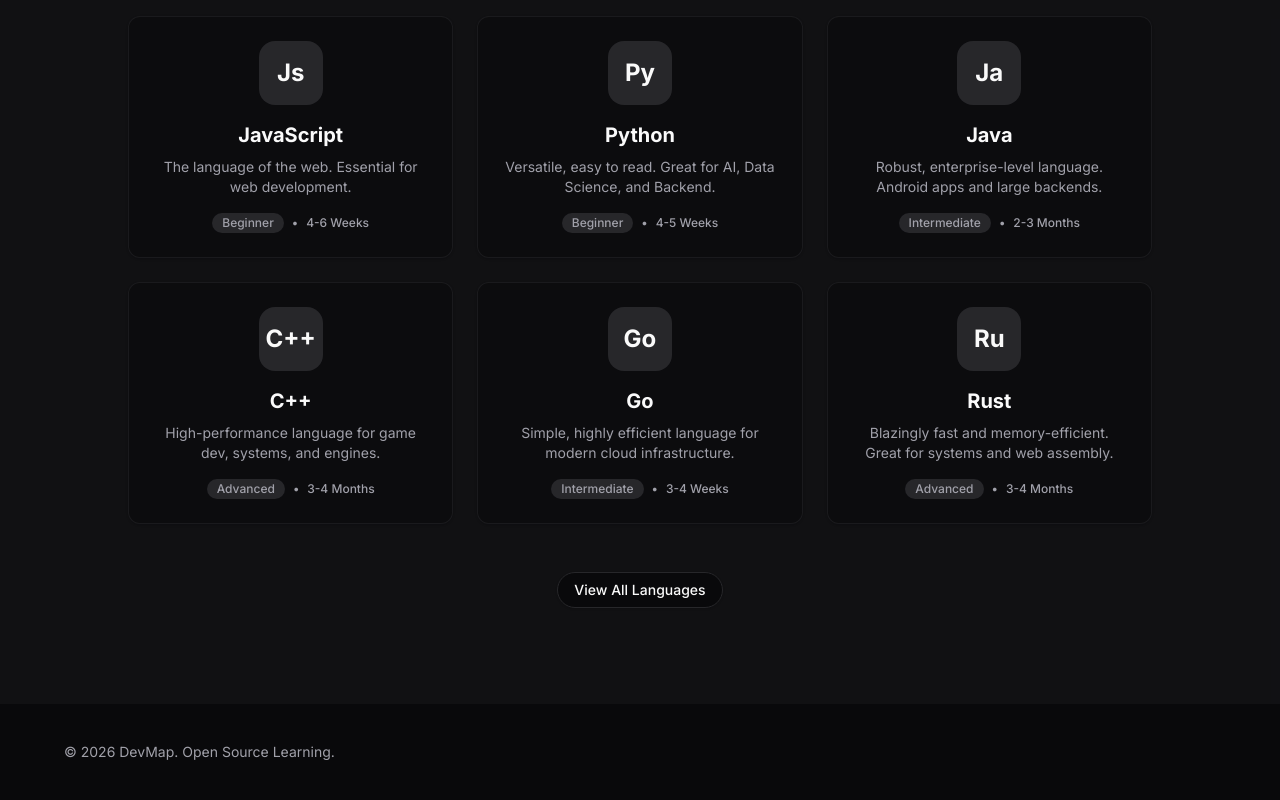
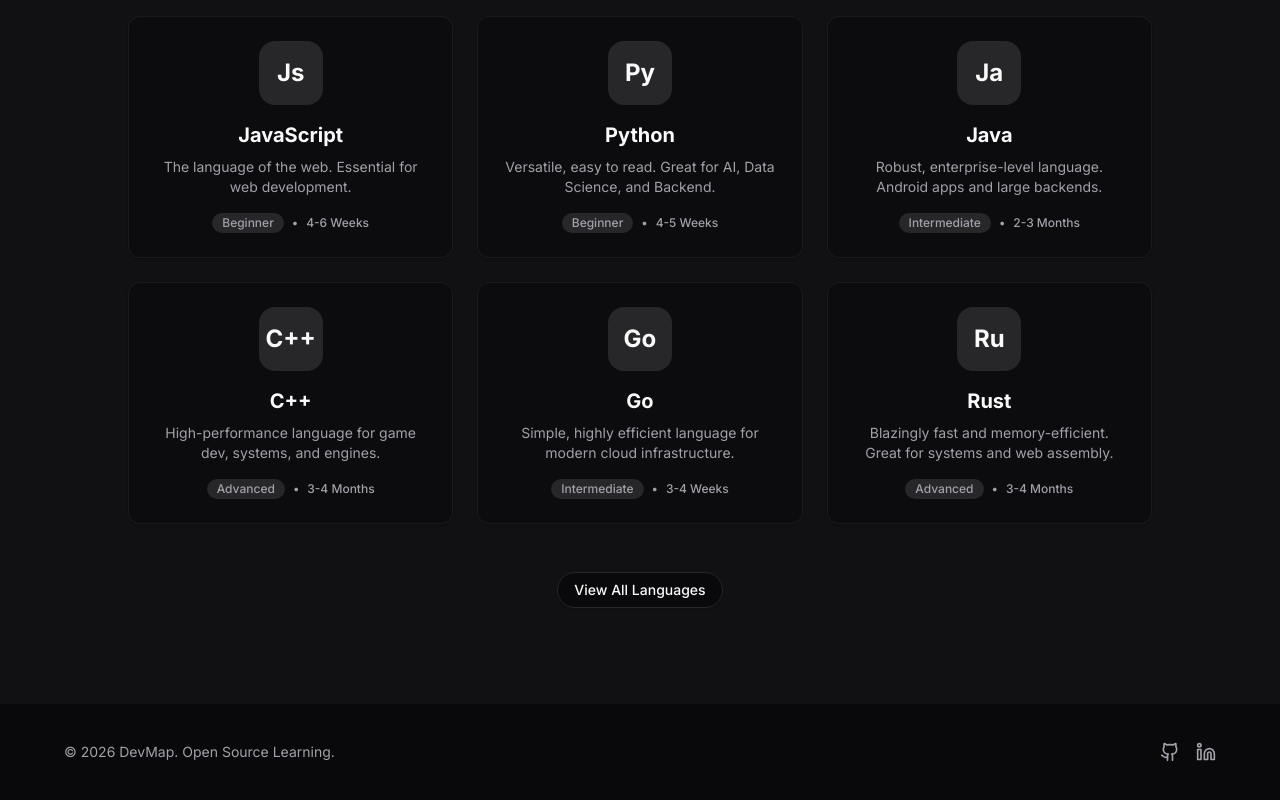
Before and after one commit to dishant11max/devmap, a React (Vite) app: page / in a window 1280 px wide. Shown: the part 1445-2245 px from the top of the page. Built offline with nearby package versions, Linux system fonts and the light colour scheme; no server answers; a web font is replaced by a local one.

Commit message:
added github and linkedin profiles for reaching out,fixed dashboard errors

```diff
--- a/src/components/layout/Footer.jsx
+++ b/src/components/layout/Footer.jsx
@@ -1,3 +1,5 @@
+import { Github, Linkedin } from "lucide-react";
+
 export function Footer() {
   return (
     <footer className="py-6 md:px-8 md:py-0">
@@ -5,6 +7,26 @@ export function Footer() {
         <p className="text-balance text-center text-sm leading-loose text-muted-foreground md:text-left">
           &copy; {new Date().getFullYear()} DevMap. Open Source Learning.
         </p>
+        <div className="flex items-center gap-4">
+          <a
+            href="https://github.com/dishant11max"
+            target="_blank"
+            rel="noreferrer"
+            className="text-muted-foreground hover:text-foreground transition-colors"
+          >
+            <Github className="h-5 w-5" />
+            <span className="sr-only">GitHub</span>
+          </a>
+          <a
+            href="https://www.linkedin.com/in/dishant-savadia-b38b0a289/"
+            target="_blank"
+            rel="noreferrer"
+            className="text-muted-foreground hover:text-foreground transition-colors"
+          >
+            <Linkedin className="h-5 w-5" />
+            <span className="sr-only">LinkedIn</span>
+          </a>
+        </div>
       </div>
     </footer>
   );
--- a/src/components/ui/hero-minimalism.jsx
+++ b/src/components/ui/hero-minimalism.jsx
@@ -67,7 +67,6 @@ export default function MinimalHero() {
           if (p.opacity <= 0) reset(p);
         }
 
-        // Using a neutral color for particles that works in both themes (white/light gray)
         ctx.fillStyle = `rgba(160, 160, 160, ${p.opacity})`;
         ctx.fillRect(p.x, p.y, 0.6, Math.random() * 2 + 1);
       });
@@ -98,7 +97,6 @@ export default function MinimalHero() {
         @import url('https://fonts.cdnfonts.com/css/hubot-sans');
 
         .minimal-root {
-          /* We rely on Tailwind's bg-background and text-foreground variables which are set on the body/root */
         }
 
         /* Accent Lines */
@@ -110,7 +108,7 @@ export default function MinimalHero() {
         }
         .hline, .vline {
           position: absolute;
-          background: currentColor; /* Use current text color (foreground) or border color */
+          background: currentColor;
           opacity: .1;
           will-change: transform, opacity;
         }
--- a/src/pages/Dashboard.jsx
+++ b/src/pages/Dashboard.jsx
@@ -98,8 +98,6 @@ const getAllProgress = () => {
 import { supabase } from "../lib/supabase";
 import { useUserProfile } from "../hooks/useUserProfile";
 
-// ... (keep getAllProgress/imports same, just updating inside component)
-
 export default function Dashboard() {
   const { user } = useAuth();
   const { profile } = useUserProfile();
@@ -115,7 +113,6 @@ export default function Dashboard() {
   const [recentActivity, setRecentActivity] = useState([]);
   const [radarData, setRadarData] = useState([]);
 
-  // Real-time subscription ref
   const subscriptionRef = useRef(null);
 
   useEffect(() => {
@@ -125,7 +122,6 @@ export default function Dashboard() {
       let fullHistory = [];
 
       if (user) {
-        // --- LOGGED IN: Fetch aggregate from DB ---
         try {
           const { data, error } = await supabase
             .from("user_progress")
@@ -164,13 +160,11 @@ export default function Dashboard() {
           console.error("Dashboard fetch failed", err);
         }
       } else {
-        // --- GUEST: Use Local Storage helper ---
         const { allProgress, history } = getAllProgress();
         aggregatedProgress = allProgress;
         fullHistory = history;
       }
 
-      // --- COMMON LOGIC (Charts & Stats) ---
       setProgressData(aggregatedProgress);
 
       const total = Object.values(aggregatedProgress).reduce(
@@ -179,18 +173,15 @@ export default function Dashboard() {
       );
       setTotalCompletedNodes(total);
 
-      // ALWAYS calculate Level/XP from real data
       const calculatedLevel = Math.floor(total / 10) + 1;
       setLevel(calculatedLevel);
       setXp(total * 100);
 
-      // Recent Activity
       const sortedHistory = [...fullHistory].sort(
         (a, b) => new Date(b.date) - new Date(a.date),
       );
       setRecentActivity(sortedHistory.slice(0, 5));
 
-      // Radar Chart
       const categories = {
         Frontend: ["React", "HTML", "CSS", "JavaScript", "TypeScript"],
         Backend: ["Node.js", "Python", "Go", "Java", "SQL"],
@@ -219,7 +210,6 @@ export default function Dashboard() {
       });
       setRadarData(radarStats);
 
-      // Contribution Grid
       const today = new Date();
       const gridData = [];
       const dateMap = {};
@@ -252,7 +242,6 @@ export default function Dashboard() {
 
     loadDashboardData();
 
-    // --- REAL-TIME SUBSCRIPTION ---
     if (user) {
       subscriptionRef.current = supabase
         .channel("user_progress_changes")
@@ -281,7 +270,7 @@ export default function Dashboard() {
   }, [user]); // Re-run when auth state changes
 
   // Derived State for UI
-  // We use the variables we calculated in useEffect above, which are derived from the REAL counts.
+
   const displayLevel = level;
   const displayXp = xp;
 
@@ -300,7 +289,6 @@ export default function Dashboard() {
   return (
     <div className="min-h-screen bg-background text-foreground py-12">
       <div className="container mx-auto px-4 max-w-6xl">
-        {/* Profile Header */}
         <div className="flex flex-col md:flex-row items-center justify-between gap-6 mb-12 bg-card border border-border rounded-xl p-8 relative overflow-hidden">
           <div className="absolute top-0 right-0 w-64 h-64 bg-primary/10 rounded-full blur-3xl -translate-y-1/2 translate-x-1/2 pointer-events-none" />
 
@@ -329,7 +317,7 @@ export default function Dashboard() {
                   Next Level: {displayLevel * 10 - totalCompletedNodes} steps
                 </span>
               </div>
-              {/* Username Form */}
+
               {user && (
                 <div className="mt-3">
                   <UsernameForm
@@ -346,7 +334,6 @@ export default function Dashboard() {
           </div>
 
           <div className="flex flex-col sm:flex-row gap-3 relative z-10">
-            {/* Share Profile Button */}
             {user && profile?.username && (
               <Button
                 variant="outline"
@@ -371,9 +358,7 @@ export default function Dashboard() {
         </div>
 
         <div className="grid grid-cols-1 lg:grid-cols-3 gap-8 mb-12">
-          {/* Stats Column */}
           <div className="lg:col-span-2 space-y-8">
-            {/* Metrics Cards */}
             <div className="grid grid-cols-1 md:grid-cols-3 gap-4">
               <Card className="bg-card/50 backdrop-blur-sm">
                 <CardHeader className="flex flex-row items-center justify-between pb-2">
@@ -425,7 +410,6 @@ export default function Dashboard() {
               </Card>
             </div>
 
-            {/* Activity Grid */}
             <Card className="border-border">
               <CardHeader>
                 <CardTitle className="flex items-center gap-2">
@@ -496,7 +480,6 @@ export default function Dashboard() {
               </CardContent>
             </Card>
 
-            {/* Recent Activity Feed */}
             <Card>
               <CardHeader>
                 <CardTitle>Recent Milestones</CardTitle>
@@ -534,9 +517,7 @@ export default function Dashboard() {
             </Card>
           </div>
 
-          {/* Sidebar Column */}
           <div className="space-y-8">
-            {/* Daily Goal */}
             <DailyGoalCard
               completedToday={
                 recentActivity.filter(
@@ -548,11 +529,10 @@ export default function Dashboard() {
               goal={3}
             />
 
-            {/* Achievements */}
             <AchievementBadges
               stats={{
                 totalCompleted: totalCompletedNodes,
-                streak: totalCompletedNodes > 0 ? 3 : 0, // Mock streak for now
+                streak: totalCompletedNodes > 0 ? 3 : 0,
                 roadmapsStarted: Object.values(progressData).filter(
                   (p) => p.completed > 0,
                 ).length,
@@ -563,7 +543,6 @@ export default function Dashboard() {
               }}
             />
 
-            {/* Skill Radar */}
             <Card className="h-fit">
               <CardHeader>
                 <CardTitle>Skill Distribution</CardTitle>
@@ -608,7 +587,6 @@ export default function Dashboard() {
               </CardContent>
             </Card>
 
-            {/* In Progress List (Compact) */}
             <Card>
               <CardHeader>
                 <CardTitle>Resume Learning</CardTitle>
--- a/src/utils/dailyAlgo.js
+++ b/src/utils/dailyAlgo.js
@@ -1,15 +1,12 @@
 export function getDailyTIL(entries) {
   if (!entries || entries.length === 0) return null;
 
-  // Create a seed based on the current date (YYYY-MM-DD)
-  // This ensures the same tip is shown for the entire day
   const today = new Date();
   const seed =
     today.getFullYear() * 10000 +
     (today.getMonth() + 1) * 100 +
     today.getDate();
 
-  // Simple pseudo-random number generator
   const pseudoRandom = (seed) => {
     let t = (seed += 0x6d2b79f5);
     t = Math.imul(t ^ (t >>> 15), t | 1);
@@ -17,7 +14,6 @@ export function getDailyTIL(entries) {
     return ((t ^ (t >>> 14)) >>> 0) / 4294967296;
   };
 
-  // Use the seed to pick an index
   const randomIndex = Math.floor(pseudoRandom(seed) * entries.length);
 
   return entries[randomIndex];
```
Also changed, not shown: src/components/ui/hero-section.jsx (+0 -11 lines), src/hooks/useUserProfile.js (+1 -8 lines).
